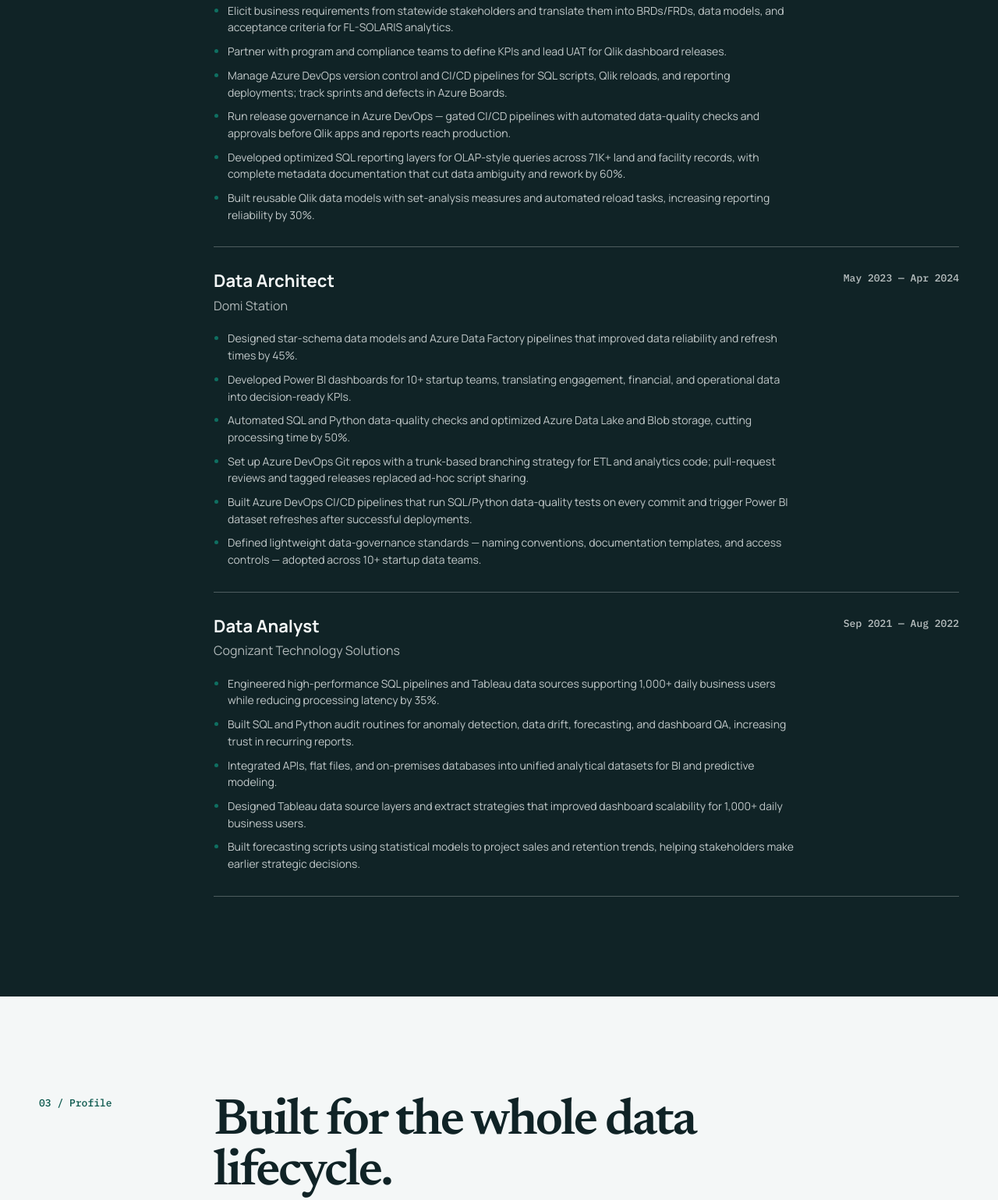
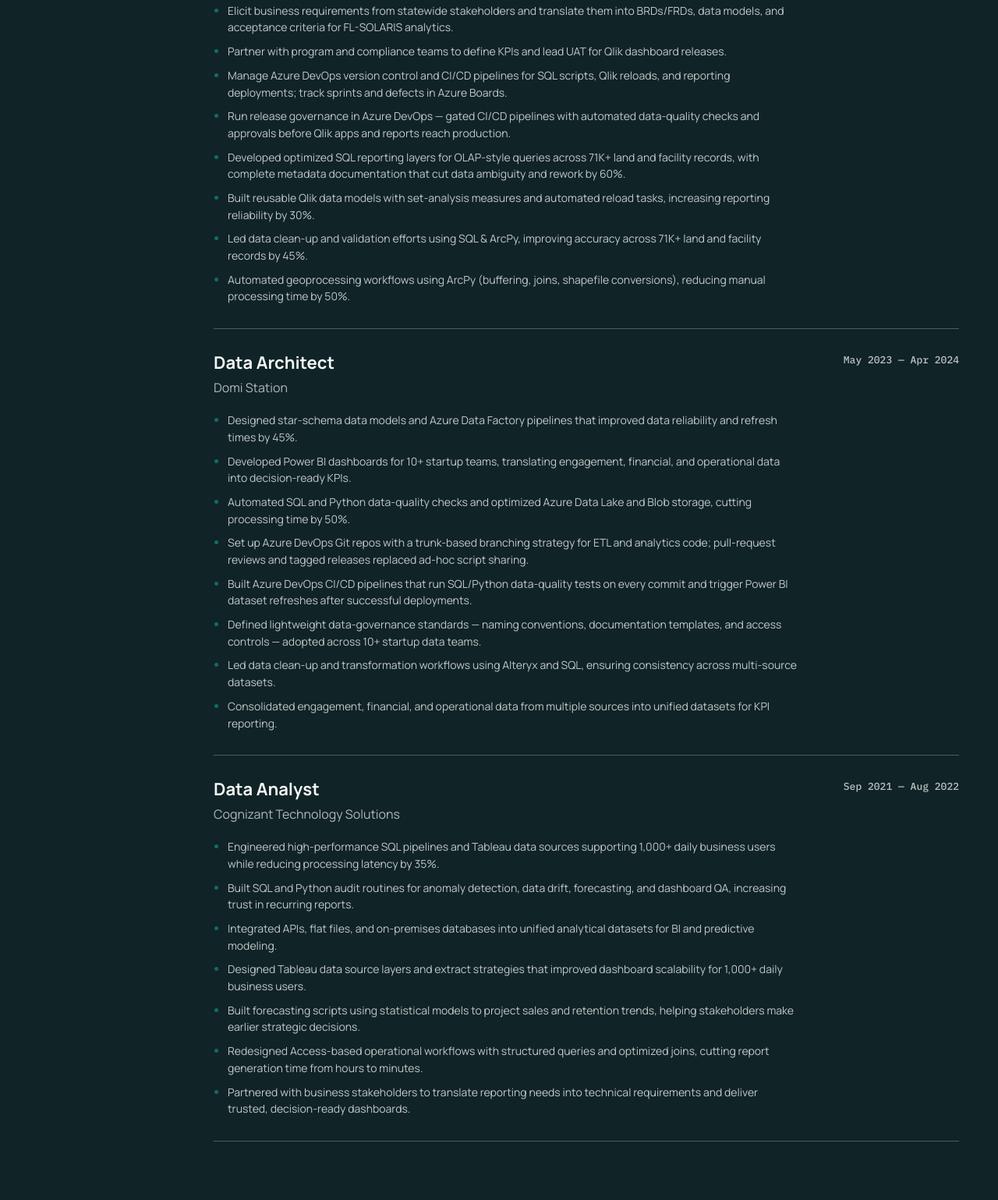
Before and after one commit to sainikhil1948/sainikhil1948.github.io, a plain HTML site: page index.html in a window 1280 px wide. Shown: the part 4046-5585 px from the top of the page at 78% size. Drawn offline with Linux system fonts and the light colour scheme.

Commit message:
Add 2 more bullets to each role: DEP, Domi Station, Cognizant

```diff
--- a/index.html
+++ b/index.html
@@ -506,6 +506,8 @@
                 <li>Run release governance in Azure DevOps — gated CI/CD pipelines with automated data-quality checks and approvals before Qlik apps and reports reach production.</li>
                 <li>Developed optimized SQL reporting layers for OLAP-style queries across 71K+ land and facility records, with complete metadata documentation that cut data ambiguity and rework by 60%.</li>
                 <li>Built reusable Qlik data models with set-analysis measures and automated reload tasks, increasing reporting reliability by 30%.</li>
+                <li>Led data clean-up and validation efforts using SQL &amp; ArcPy, improving accuracy across 71K+ land and facility records by 45%.</li>
+                <li>Automated geoprocessing workflows using ArcPy (buffering, joins, shapefile conversions), reducing manual processing time by 50%.</li>
               </ul>
             </div>
             <time>Nov 2024 — Present</time>
@@ -521,6 +523,8 @@
                 <li>Set up Azure DevOps Git repos with a trunk-based branching strategy for ETL and analytics code; pull-request reviews and tagged releases replaced ad-hoc script sharing.</li>
                 <li>Built Azure DevOps CI/CD pipelines that run SQL/Python data-quality tests on every commit and trigger Power BI dataset refreshes after successful deployments.</li>
                 <li>Defined lightweight data-governance standards — naming conventions, documentation templates, and access controls — adopted across 10+ startup data teams.</li>
+                <li>Led data clean-up and transformation workflows using Alteryx and SQL, ensuring consistency across multi-source datasets.</li>
+                <li>Consolidated engagement, financial, and operational data from multiple sources into unified datasets for KPI reporting.</li>
               </ul>
             </div>
             <time>May 2023 — Apr 2024</time>
@@ -535,6 +539,8 @@
                 <li>Integrated APIs, flat files, and on-premises databases into unified analytical datasets for BI and predictive modeling.</li>
                 <li>Designed Tableau data source layers and extract strategies that improved dashboard scalability for 1,000+ daily business users.</li>
                 <li>Built forecasting scripts using statistical models to project sales and retention trends, helping stakeholders make earlier strategic decisions.</li>
+                <li>Redesigned Access-based operational workflows with structured queries and optimized joins, cutting report generation time from hours to minutes.</li>
+                <li>Partnered with business stakeholders to translate reporting needs into technical requirements and deliver trusted, decision-ready dashboards.</li>
               </ul>
             </div>
             <time>Sep 2021 — Aug 2022</time>
```
